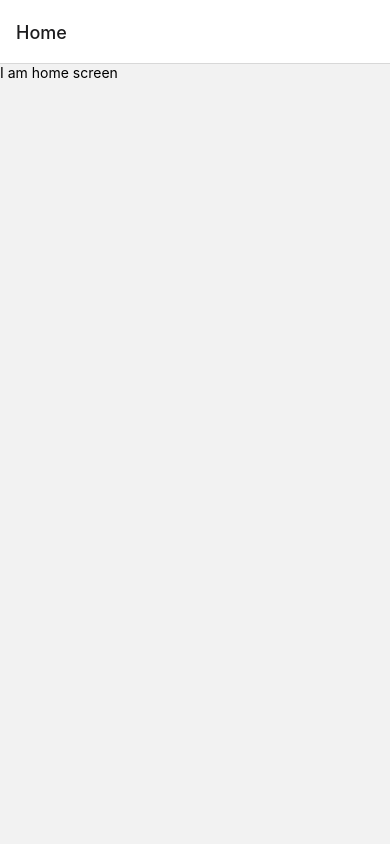
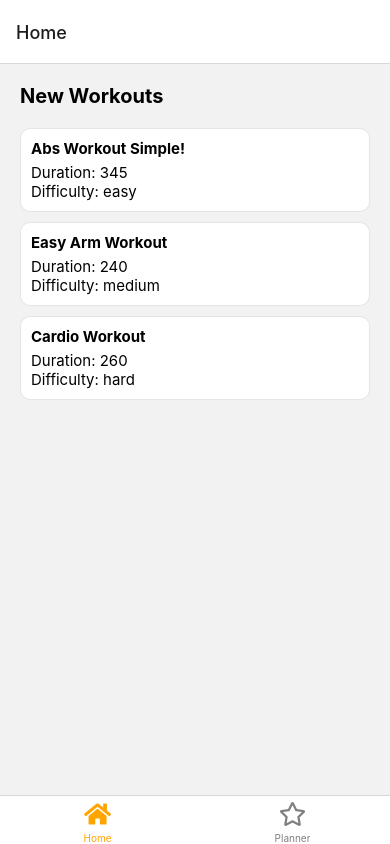
Before and after one commit to login101i/RN_workoutApp, a React Native app: screen /Home in a window 390 px wide. Built offline with nearby package versions, Linux system fonts and the light colour scheme.

Commit message:
data types, flat list and styling

```diff
--- a/App.tsx
+++ b/App.tsx
@@ -1,11 +1,12 @@
 import { StatusBar } from "expo-status-bar";
-import Navigation from "./navigation";
+import { Text } from "react-native";
+import HomeScreen from "./screens/HomeScreen";
+import Navigation from './navigation'
 
 export default function App() {
   return (
     <>
       <StatusBar style="auto" />
-
       <Navigation />
     </>
   );
--- /dev/null
+++ b/components/WorkoutItem.tsx
@@ -0,0 +1,34 @@
+import { View, Text, StyleSheet } from "react-native";
+import { Workout } from "../types/data";
+
+export default function WorkoutItem({ item }: { item: Workout }) {
+  return (
+    <View style={styles.container}>
+      <Text style={styles.name}>{item.name}</Text>
+      <Text style={styles.duration}>Duration: {item.duration}</Text>
+      <Text style={styles.difficulty}>Difficulty: {item.difficulty}</Text>
+    </View>
+  );
+}
+
+const styles = StyleSheet.create({
+  container: {
+    borderRadius: 10,
+    borderColor: "rgba(0,0,0, 0.1)",
+    borderWidth: 1,
+    padding: 10,
+    marginBottom: 10,
+    backgroundColor: "#fff"
+  },
+  name: {
+    fontSize: 15,
+    fontWeight: "bold",
+    marginBottom: 5
+  },
+  duration: {
+    fontSize: 15
+  },
+  difficulty: {
+    fontSize: 15
+  }
+});
--- /dev/null
+++ b/data.js
@@ -0,0 +1,111 @@
+export const data=[
+    {
+      "slug": "abs-workout-simple-12321312",
+      "name": "Abs Workout Simple!",
+      "duration": 345,
+      "difficulty": "easy",
+      "sequence": [
+        {
+          "slug": "pushups-213213712",
+          "name": "Pushups",
+          "type": "exercise",
+          "reps": 15,
+          "duration": 60
+        },
+        {
+          "slug": "break-12313123",
+          "name": "Break",
+          "type": "break",
+          "duration": 15
+        },
+        {
+          "slug": "lower-back-stretch-23123421",
+          "name": "Lower back stretch",
+          "type": "stretch",
+          "duration": 120
+        },
+        {
+          "slug": "pull-up-12308277",
+          "name": "Pull Up",
+          "type": "exercise",
+          "reps": 10,
+          "duration": 60
+        },
+        {
+          "slug": "break-123213798",
+          "name": "Breath",
+          "type": "break",
+          "duration": 30
+        },
+        {
+          "slug": "squats-971236798",
+          "name": "Squats",
+          "type": "exercise",
+          "reps": 30,
+          "duration": 60
+        }
+      ]
+    },
+    {
+      "slug": "easy-arm-workout-12317278",
+      "name": "Easy Arm Workout",
+      "duration": 240,
+      "difficulty": "medium",
+      "sequence": [
+        {
+          "slug": "pushups-4876812",
+          "name": "Pushups",
+          "type": "exercise",
+          "reps": 15,
+          "duration": 60
+        },
+        {
+          "slug": "lower-back-stretch-12478712",
+          "name": "Lower back stretch",
+          "type": "stretch",
+          "duration": 120
+        },
+        {
+          "slug": "pull-ups-123214221",
+          "name": "Pull Ups",
+          "type": "exercise",
+          "reps": 10,
+          "duration": 60
+        }
+      ]
+    },
+    {
+      "slug": "cardio-workout-1231283",
+      "name": "Cardio Workout",
+      "duration": 260,
+      "difficulty": "hard",
+      "sequence": [
+        {
+          "slug": "jumping-jacks-1237191",
+          "name": "Jumping Jacks",
+          "type": "exercise",
+          "reps": 100,
+          "duration": 120
+        },
+        {
+          "slug": "breath-1212337191",
+          "name": "Breath",
+          "type": "break",
+          "duration": 10
+        },
+        {
+          "slug": "jumping-jacks-12323214",
+          "name": "Jumping Jacks",
+          "type": "exercise",
+          "reps": 100,
+          "duration": 120
+        },
+        {
+          "slug": "breath-2142123212",
+          "name": "Breath",
+          "type": "break",
+          "duration": 10
+        }
+      ]
+    }
+  ]
--- a/navigation/index.tsx
+++ b/navigation/index.tsx
@@ -1,18 +1,59 @@
 import { createNativeStackNavigator } from "@react-navigation/native-stack";
 import { NavigationContainer } from "@react-navigation/native";
+import { createBottomTabNavigator } from "@react-navigation/bottom-tabs";
 
 import HomeScreen from "../screens/HomeScreen";
 import PlannerScreen from "../screens/PlannerScreen";
+import { FontAwesome5 } from "@expo/vector-icons";
 
 const Stack = createNativeStackNavigator();
 
 export default function Navigation() {
   return (
     <NavigationContainer>
-      <Stack.Navigator initialRouteName="Home">
-        <Stack.Screen name="Home" component={HomeScreen} />
-        <Stack.Screen name="Planner" component={PlannerScreen} />
-      </Stack.Navigator>
+      <RootNavigation />
     </NavigationContainer>
   );
 }
+
+const createScreenOptions = ({ route }) => {
+  const TAB_ICON = {
+    Home: { icon: "home" },
+    Planner: { icon: "star" }
+  };
+
+  const IconName = TAB_ICON[route.name].icon;
+
+  return {
+    tabBarIcon: ({ focused }) => (
+      <>
+        <FontAwesome5
+          name={IconName}
+          size={24}
+          color={focused ? "orange" : "gray"}
+        />
+      </>
+    )
+  };
+};
+
+const BottomTab = createBottomTabNavigator();
+function RootNavigation() {
+  return (
+    <BottomTab.Navigator
+      initialRouteName="Home"
+      screenOptions={createScreenOptions}
+      tabBarOptions={{
+        showLabel: true,
+        activeTintColor: "orange",
+        inactiveTintColor: "gray",
+        style: {
+          marginBottom: 5
+        }
+      }}
+    >
+      <BottomTab.Screen name="Home" component={HomeScreen} />
+      <BottomTab.Screen name="Planner" component={PlannerScreen} />
+    </BottomTab.Navigator>
+  );
+}
--- a/package.json
+++ b/package.json
@@ -8,6 +8,11 @@
     "eject": "expo eject"
   },
   "dependencies": {
+    "@emotion/react": "^11.9.0",
+    "@emotion/styled": "^11.8.1",
+    "@expo/vector-icons": "^13.0.0",
+    "@mui/icons-material": "^5.8.2",
+    "@react-navigation/bottom-tabs": "^6.3.1",
     "@react-navigation/native": "^6.0.10",
     "@react-navigation/native-stack": "^6.6.2",
     "expo": "~45.0.0",
@@ -16,6 +21,7 @@
     "react": "17.0.2",
     "react-dom": "17.0.2",
     "react-native": "^0.68.2",
+    "react-native-safe-area-context": "^4.3.1",
     "react-native-web": "0.17.7"
   },
   "devDependencies": {
--- a/screens/HomeScreen.tsx
+++ b/screens/HomeScreen.tsx
@@ -1,11 +1,32 @@
+import { useEffect } from "react";
+import { View, Text, Button, FlatList, StyleSheet } from "react-native";
+import {data} from "../data"
+import { Workout } from "../types/data";
+import WorkoutItem from "../components/WorkoutItem";
 
-import { View, Text } from "react-native";
-
-export default function HomeScreen() {
+export default function HomeScreen({ navigation }: any) {
 
   return (
-    <View>
-      <Text>I am home screen</Text>
+    <View style={styles.container}>
+            <Text style={styles.header}>New Workouts</Text>
+      <FlatList
+               data={data as Workout[]}
+
+        renderItem={WorkoutItem}
+        keyExtractor={(item) => item.slug}
+      />
     </View>
-  )
+  );
 }
+
+const styles = StyleSheet.create({
+  container: {
+    padding: 20,
+    flex:1
+  },
+  header: {
+    fontSize: 20,
+    marginBottom: 20,
+    fontWeight: "bold"
+  }
+});
--- a/screens/PlannerScreen.tsx
+++ b/screens/PlannerScreen.tsx
@@ -1,11 +1,19 @@
 
-import { View, Text } from "react-native";
+import { NativeStackHeaderProps } from "@react-navigation/native-stack";
+import { useEffect } from "react";
+import { View, Text, Button } from "react-native";
 
-export default function PlannerScreen() {
+export default function PlannerScreen({navigation}:NativeStackHeaderProps) {
 
+
+  useEffect(()=>{
+    console.log("Initializing Planner screen")
+  })
   return (
     <View>
       <Text>I am planner screen</Text>
+      <Button title="Go to Home"  onPress={()=>navigation.navigate('Home')}/>
+
     </View>
   )
 }
--- /dev/null
+++ b/types/data.ts
@@ -0,0 +1,20 @@
+
+
+export type Difficulty = "easy" | "normal" | "hard"
+export type SequenceType = "exercise" | "stretch" | "break"
+
+export interface Workout {
+  slug: string,
+  name: string,
+  duration: number,
+  difficulty: Difficulty,
+  sequence: SequenceItem[]
+}
+
+export interface SequenceItem {
+  slug: string,
+  name: string,
+  type: SequenceType,
+  duration: number,
+  reps?: number
+}
```
Also changed, not shown: 2 other files (tests, documents, lock files or other folders).
